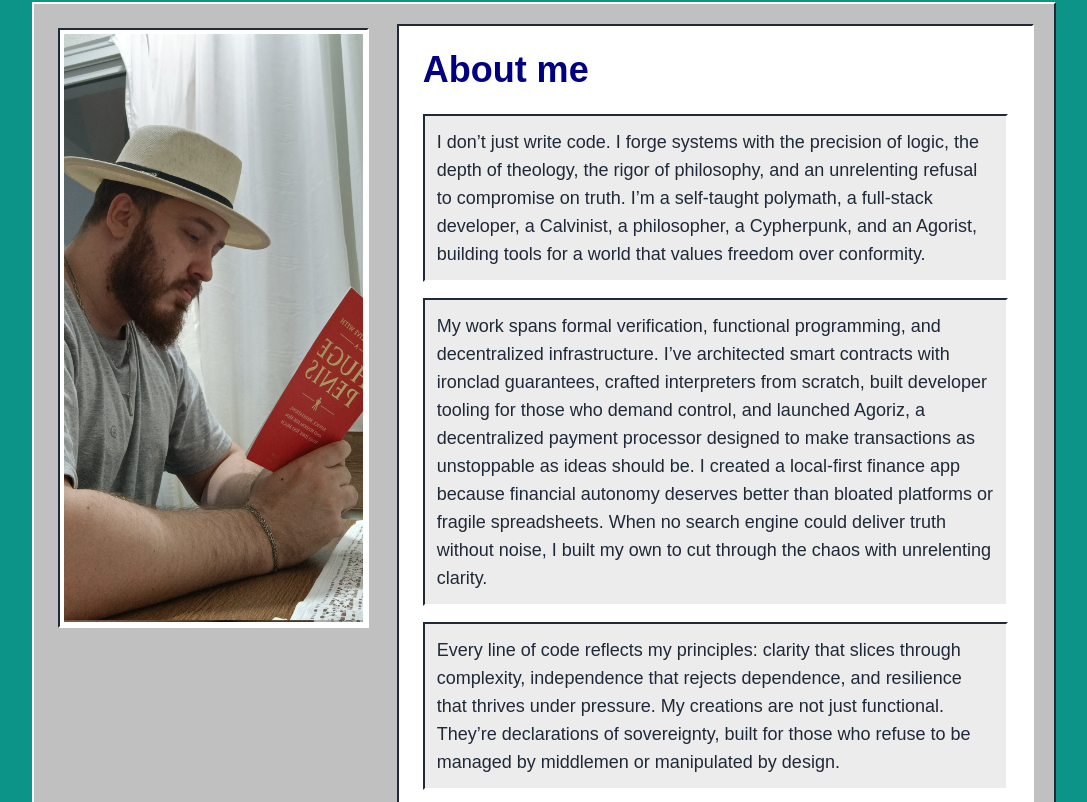
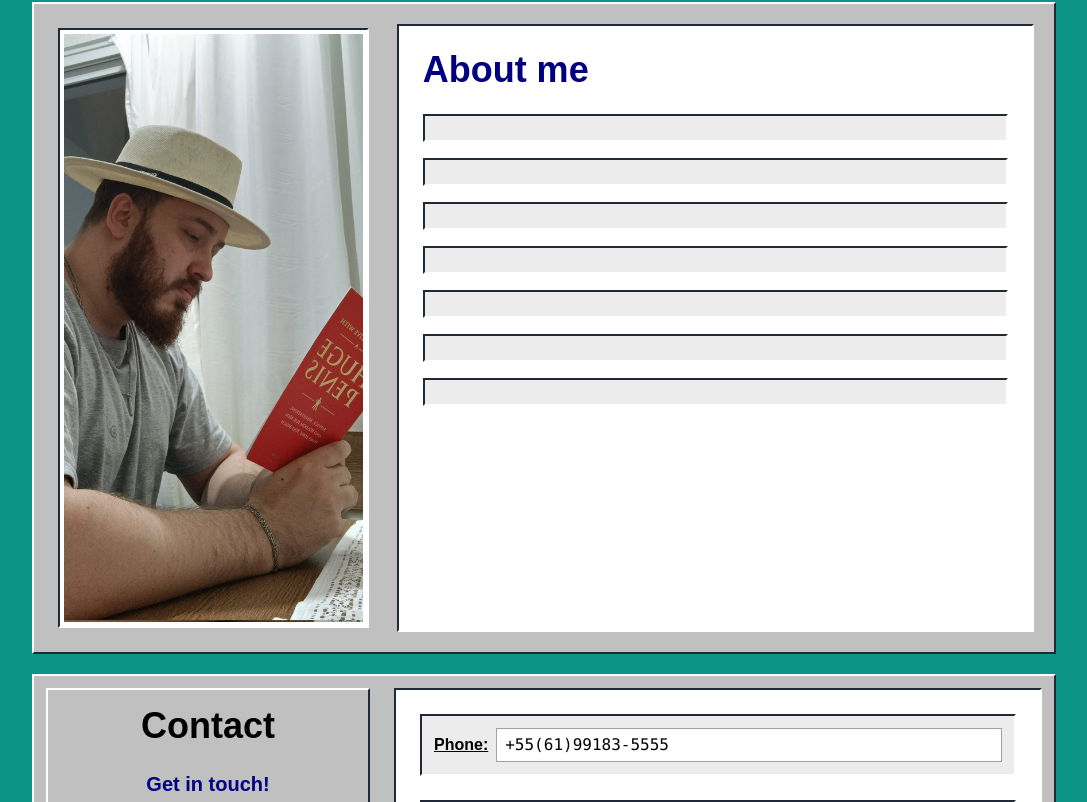
Before and after one commit to SergioBonatto/site, a Next.js app: page / in a window 1280 px wide. Shown: the part 758-1560 px from the top of the page, without its empty margins (96-1183 px from the left). Built offline with nearby package versions, Linux system fonts and the light colour scheme.

Commit message:
update: about on my blog

```diff
--- a/src/components/About/about.tsx
+++ b/src/components/About/about.tsx
@@ -120,7 +120,7 @@ const About: React.FC<AboutProps> = ({
                     "bg-[#ececec] p-2 md:p-3"
                   )}
                 >
-                  <p className="leading-relaxed text-base md:text-lg">
+                  {/* <p className="leading-relaxed text-base md:text-lg">
                     {index === 3 ? (
                       <>
                         On my{' '}
@@ -134,7 +134,7 @@ const About: React.FC<AboutProps> = ({
                     ) : (
                       text
                     )}
-                  </p>
+                  </p> */}
                 </div>
               ))}
             </div>
```
